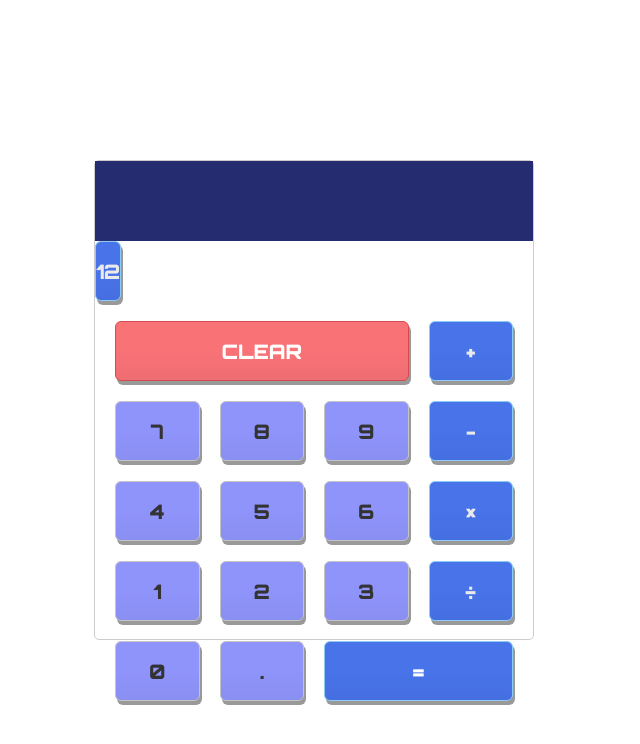
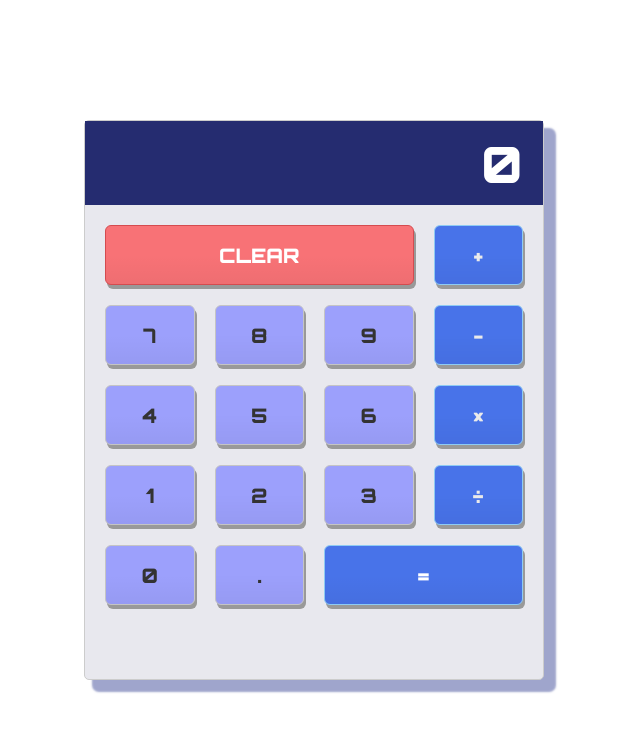
Before and after one commit to sfotros/calculator-react, a React (Create React App) app: page / in a window 1280 px wide. Shown: the top 744 px of the page, without its empty margins (326-966 px from the left). Built offline with nearby package versions, Linux system fonts and the light colour scheme.

Commit message:
operation function fixed, bugs: pressing = few times

```diff
--- a/src/Calculator.css
+++ b/src/Calculator.css
@@ -14,18 +14,20 @@ html {
   border: 1px solid #ccc;
   border-radius: 5px;
   position: absolute;
+  background-color: rgb(232, 232, 238);
   top: 50%;
   left: 50%;
   transform: translate(-50%, -50%);
-  width: 440px;
-  height: 60%;
+  width: 460px;
+  height: 70%;
   font-family: 'Orbitron', sans-serif;
+  box-shadow: 10px 10px 2px 2px rgba(140, 147, 194, 0.83);
 }
 .calculator-screen {
   font-family: 'Orbitron', sans-serif;
   width: 100%;
   font-size: 5rem;
-  height: 80px;
+  height: 84px;
   border: none;
   background-color: #252c70;
   color: #fff;
@@ -41,7 +43,7 @@ button {
   border-radius: 6px;
   border: 1px solid #c4c4c4;
   /* background-color: transparent; */
-  background-color: #8f94fb;
+  background-color: #9ca0fc;
   font-size: 2rem;
   color: #333;
   background-image: linear-gradient(
--- a/src/Calculator.js
+++ b/src/Calculator.js
@@ -1,34 +1,64 @@
 import React from 'react';
 import { Component } from 'react';
-import { evaluate } from 'mathjs';
+import { evaluate, string } from 'mathjs';
 import './Calculator.css';
 
 import NumBtn from './components/NumBtn';
 export default class Calculator extends Component {
   state = {
-    screenShow: '',
+    screenShow: '0',
   };
 
   buttonPressHandler = (val) => {
     this.setState({
-      screenShow: this.state.screenShow + val,
+      screenShow:
+        this.state.screenShow === '0'
+          ? String(val)
+          : this.state.screenShow + val,
     });
   };
 
   handleOperate = (val) => {
-    this.setState({
-      screenShow: this.state.screenShow + val,
-    });
+    let arr = this.state.screenShow.split('');
+    let lastLtr = arr[arr.length - 1];
+    if (
+      lastLtr !== '+' &&
+      lastLtr !== '-' &&
+      lastLtr !== '*' &&
+      lastLtr !== '/'
+    ) {
+      this.setState({
+        screenShow:
+          this.state.screenShow === '0'
+            ? String(val)
+            : this.state.screenShow + val,
+      });
+    } else {
+      return;
+    }
   };
+
+  pointPressHandler = (val) => {
+    let arr = this.state.screenShow.split('');
+    let lastLtr = arr[arr.length - 1];
+    if (lastLtr !== '.' && arr.indexOf('.') === -1) {
+      this.setState({
+        screenShow: this.state.screenShow + val,
+      });
+    } else {
+      return;
+    }
+  };
+
   clearInput = () => {
     this.setState({
-      screenShow: '',
+      screenShow: '0',
     });
   };
 
   handleEqual = () => {
     this.setState({
-      screenShow: evaluate(this.state.screenShow),
+      screenShow: parseFloat(evaluate(this.state.screenShow)).toFixed(4),
     });
   };
 
@@ -37,22 +67,23 @@ export default class Calculator extends Component {
       <div className='calculator'>
         <input
           type='text'
-          class='calculator-screen'
+          className='calculator-screen'
           value={this.state.screenShow}
           disabled
         />
 
         {/*//////////////// cpm//////////////////////////////////// */}
-        <NumBtn
+        {/* <NumBtn
           value='12'
           onClick={(e) => this.buttonPressHandler(e.target.value)}
-        />
-        <div class='calculator-keys'>
+        /> */}
+
+        <div className='calculator-keys'>
           <button
             type='button'
             className='operator'
             value='+'
-            onClick={(e) => this.buttonPressHandler(e.target.value)}
+            onClick={(e) => this.handleOperate(e.target.value)}
           >
             +
           </button>
@@ -81,7 +112,7 @@ export default class Calculator extends Component {
             type='button'
             className='operator'
             value='-'
-            onClick={(e) => this.buttonPressHandler(e.target.value)}
+            onClick={(e) => this.handleOperate(e.target.value)}
           >
             -
           </button>
@@ -110,7 +141,7 @@ export default class Calculator extends Component {
             type='button'
             className='operator'
             value='*'
-            onClick={(e) => this.buttonPressHandler(e.target.value)}
+            onClick={(e) => this.handleOperate(e.target.value)}
           >
             &times;
           </button>
@@ -139,7 +170,7 @@ export default class Calculator extends Component {
             type='button'
             className='operator'
             value='/'
-            onClick={(e) => this.buttonPressHandler(e.target.value)}
+            onClick={(e) => this.handleOperate(e.target.value)}
           >
             &divide;
           </button>
@@ -155,7 +186,7 @@ export default class Calculator extends Component {
             type='button'
             className='decimal'
             value='.'
-            onClick={(e) => this.buttonPressHandler(e.target.value)}
+            onClick={(e) => this.pointPressHandler(e.target.value)}
           >
             .
           </button>
```
